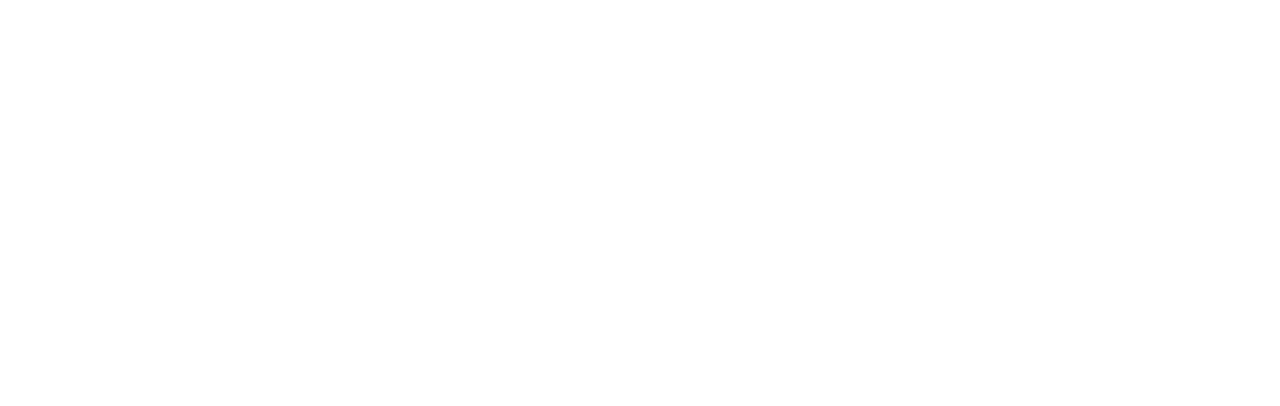
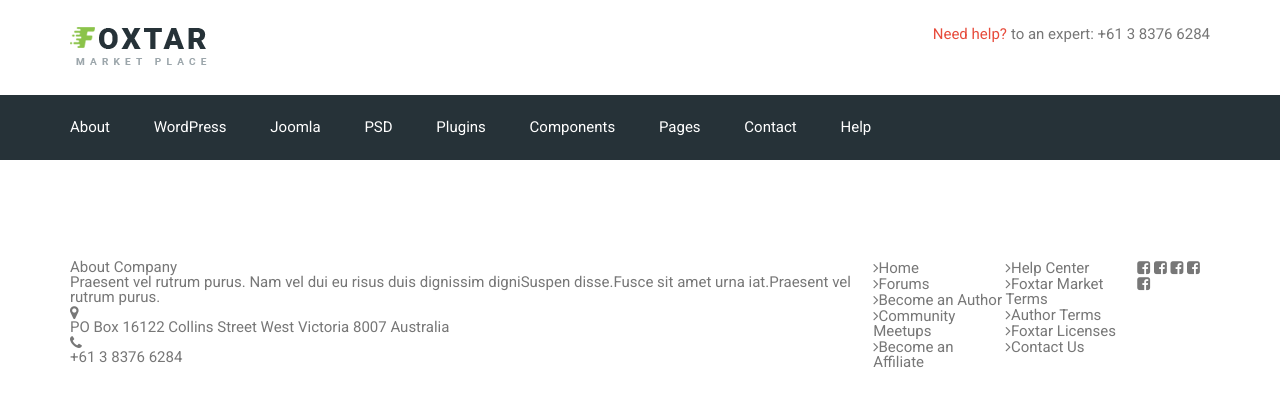
Before and after one commit to novgorodskii/Marketplace, a website: page app/header-footer.html in a window 1280 px wide. Drawn offline with Linux system fonts and the light colour scheme; files that its build step writes are made by us from their sources.

Commit message:
correction font-awesome

```diff
--- /dev/null
+++ b/app/css/component/header-footer.css
@@ -0,0 +1,26 @@
+/* ========== HEADER START ========== */
+.header{
+    background: #ffffff;
+    margin-bottom: 100px;
+}
+.header .top-header{
+    padding: 27px 0;
+}
+.header .htop-header .auth-controls{
+    line-height: 38px;
+}
+.header .auth-controls span{
+    color: #e74c3c;
+    margin-right: 4px;
+}
+.header .bottom-header{
+    padding: 25px 0;
+    background-color: #263238;
+}
+.header .bottom-header a{
+    color: #fff;
+}
+.header .bottom-header a + a{
+    margin-left: 40px;
+}
+/* ========== HEADER END ========== */
--- a/app/header-footer.html
+++ b/app/header-footer.html
@@ -8,7 +8,7 @@
     <link href="https://fonts.googleapis.com/css?family=Roboto:400,500,700" rel="stylesheet">
 
     <!-- Font awesome -->
-    <link rel="stylesheet" href="path/to/font-awesome/css/font-awesome.min.css">
+    <link rel="stylesheet" href="../src/css/font-awesome.min.css">
 
     <!-- Reset style -->
     <link rel="stylesheet" href="css/reset.css">
@@ -20,11 +20,104 @@
     <link rel="stylesheet" href="css/grid.css">
 
     <!-- Components -->
+    <link rel="stylesheet" href="css/component/header-footer.css">
     <link rel="stylesheet" href="css/component/dropdown.css">
     <link rel="stylesheet" href="css/component/card-item.css">
 
 </head>
 <body>
+    <!-- HEADER -->
+    <header class="header">
+        <section class="top-header">
+            <div class="container">
+                <div class="d-flex justify-content-between">
+                    <div class="logo">
+                        <img src="img/logo.png" alt="logo">
+                    </div>
+                    <!-- logo -->
+                    <div class="auth-controls d-flex flex-row">
+                        <span>Need help?</span>
+                        <p>to an expert: +61 3 8376 6284</p>
+                    </div>
+                    <!-- / header-auth-controls -->
+                </div>
+            </div>
+            <!-- container -->
+        </section>
+         <!-- / header-auth -->
+        <section class="bottom-header">
+            <div class="container">
+                <nav class="menu-nav">
+                    <a href="#">About</a>
+                    <a href="#">WordPress</a>
+                    <a href="#">Joomla</a>
+                    <a href="#">PSD</a>
+                    <a href="#">Plugins</a>
+                    <a href="#">Components</a>
+                    <a href="#">Pages</a>
+                    <a href="#">Contact</a>
+                    <a href="#">Help</a>
+                </nav>
+            </div>
+            <!-- / container -->
+        </section>
+        <!-- / header-menu -->
+    </header>
+    <!-- HEADER END -->
 
+    <!-- FOOTER -->
+    <footer class="footer">
+        <div class="container">
+            <div class="footer-content d-flex flex-row">
+                <div class="about-company d-flex flex-column">
+                    <div class="title">
+                        <span>About Company</span>
+                    </div>
+                    <div class="address">
+                        <p>Praesent vel rutrum purus. Nam vel dui eu risus duis dignissim digniSuspen disse.Fusce sit amet urna iat.Praesent vel rutrum purus. </p>
+                    </div>
+                    <div class="contact-company d-flex flex-column">
+                        <i class="fa fa-map-marker" aria-hidden="true"></i>
+                        <span>PO Box 16122 Collins Street West Victoria 8007 Australia</span>
+                        <i class="fa fa-phone" aria-hidden="true"></i>
+                        <span>+61 3 8376 6284</span>
+                    </div>
+                </div>
+                <div class="join-us">
+                    <nav class="nav-community d-flex flex-column">
+                        <a href="#"><i class="fa fa-angle-right" aria-hidden="true"></i>Home</a>
+                        <a href="#"><i class="fa fa-angle-right" aria-hidden="true"></i>Forums</a>
+                        <a href="#"><i class="fa fa-angle-right" aria-hidden="true"></i>Become an Author</a>
+                        <a href="#"><i class="fa fa-angle-right" aria-hidden="true"></i>Community Meetups</a>
+                        <a href="#"><i class="fa fa-angle-right" aria-hidden="true"></i>Become an Affiliate</a>
+                    </nav>
+                </div>
+                <div class="need-help">
+                    <nav class="nav-help  d-flex flex-column">
+                        <a href="#"><i class="fa fa-angle-right" aria-hidden="true"></i>Help Center</a>
+                        <a href="#"><i class="fa fa-angle-right" aria-hidden="true"></i>Foxtar Market Terms</a>
+                        <a href="#"><i class="fa fa-angle-right" aria-hidden="true"></i>Author Terms</a>
+                        <a href="#"><i class="fa fa-angle-right" aria-hidden="true"></i>Foxtar Licenses</a>
+                        <a href="#"><i class="fa fa-angle-right" aria-hidden="true"></i>Contact Us</a>
+                    </nav>
+                </div>
+                <div class="follow-us">
+                    <div class="social-icon d-flex flex-row">
+                        <nav class="nav-social">
+                            <a href=""><i class="fa fa-facebook-square" aria-hidden="true"></i></a>
+                            <a href=""><i class="fa fa-facebook-square" aria-hidden="true"></i></a>
+                            <a href=""><i class="fa fa-facebook-square" aria-hidden="true"></i></a>
+                            <a href=""><i class="fa fa-facebook-square" aria-hidden="true"></i></a>
+                            <a href=""><i class="fa fa-facebook-square" aria-hidden="true"></i></a>
+                        </nav>
+                    </div>
+                </div>
+                <!-- / follow-us -->
+            </div>
+            <!-- / footer-content -->
+        </div>
+        <!-- / container -->
+    </footer>
+    <!-- FOOTER END -->
 </body>
 </html>
```
Also changed, not shown: app/index.html (+2 -1 lines), app/img/logo.png (added).
